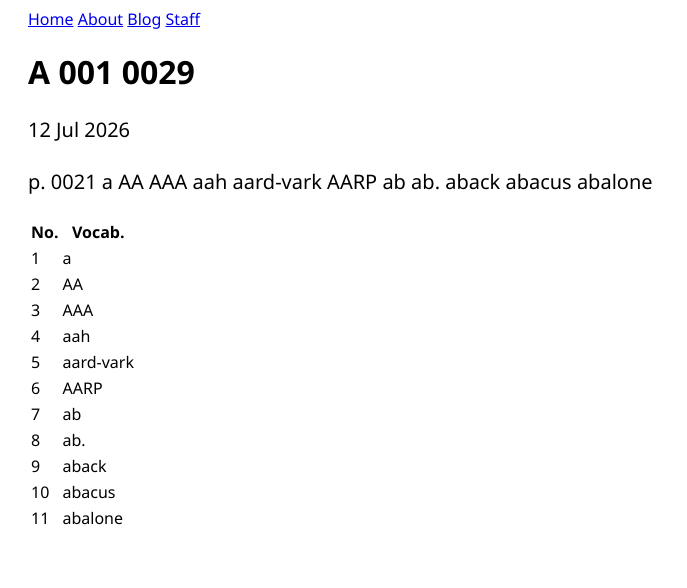
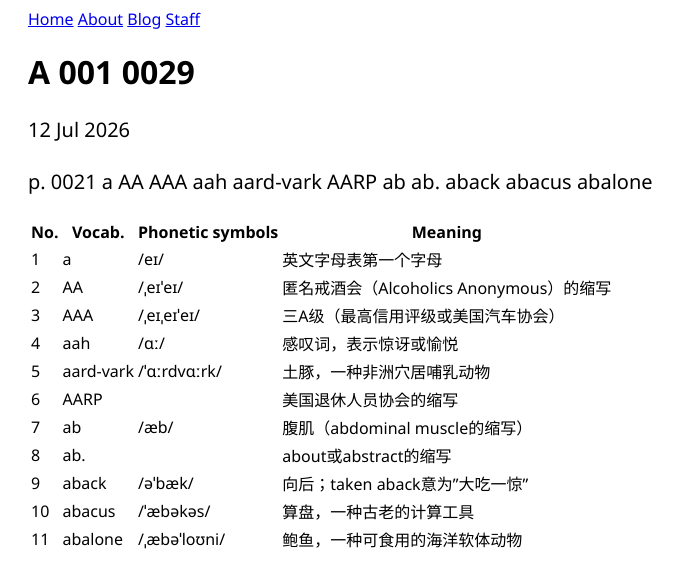
Before and after one commit to LTPHub/LTPHub.github.io, a Jekyll site: the page built from _posts/2026-07-12-A-001-0029.md, in a window 1280 px wide. Shown: the top 588 px of the page, without its empty margins (0-687 px from the left). Built offline with Jekyll 4.4.1, drawn with Linux system fonts in a browser that asks for light colours.

Commit message:
Add files via upload

```diff
--- a/_posts/2026-07-12-A-001-0029.md
+++ b/_posts/2026-07-12-A-001-0029.md
@@ -16,16 +16,16 @@ aback
 abacus
 abalone
 
-| No.  | Vocab.    |      |
-| ---- | --------- | ---- |
-| 1    | a         |      |
-| 2    | AA        |      |
-| 3    | AAA       |      |
-| 4    | aah       |      |
-| 5    | aard-vark |      |
-| 6    | AARP      |      |
-| 7    | ab        |      |
-| 8    | ab.       |      |
-| 9    | aback     |      |
-| 10   | abacus    |      |
-| 11   | abalone   |      |
+| No.  | Vocab.    | Phonetic symbols | Meaning                                  |
+| ---- | --------- | ---------------- | ---------------------------------------- |
+| 1    | a         | /eɪ/             | 英文字母表第一个字母                     |
+| 2    | AA        | /ˌeɪˈeɪ/         | 匿名戒酒会（Alcoholics Anonymous）的缩写 |
+| 3    | AAA       | /ˌeɪˌeɪˈeɪ/      | 三A级（最高信用评级或美国汽车协会）      |
+| 4    | aah       | /ɑː/             | 感叹词，表示惊讶或愉悦                   |
+| 5    | aard-vark | /ˈɑːrdvɑːrk/     | 土豚，一种非洲穴居哺乳动物               |
+| 6    | AARP      |                  | 美国退休人员协会的缩写                   |
+| 7    | ab        | /æb/             | 腹肌（abdominal muscle的缩写）           |
+| 8    | ab.       |                  | about或abstract的缩写                    |
+| 9    | aback     | /əˈbæk/          | 向后；taken aback意为”大吃一惊”          |
+| 10   | abacus    | /ˈæbəkəs/        | 算盘，一种古老的计算工具                 |
+| 11   | abalone   | /ˌæbəˈloʊni/     | 鲍鱼，一种可食用的海洋软体动物           |
```
